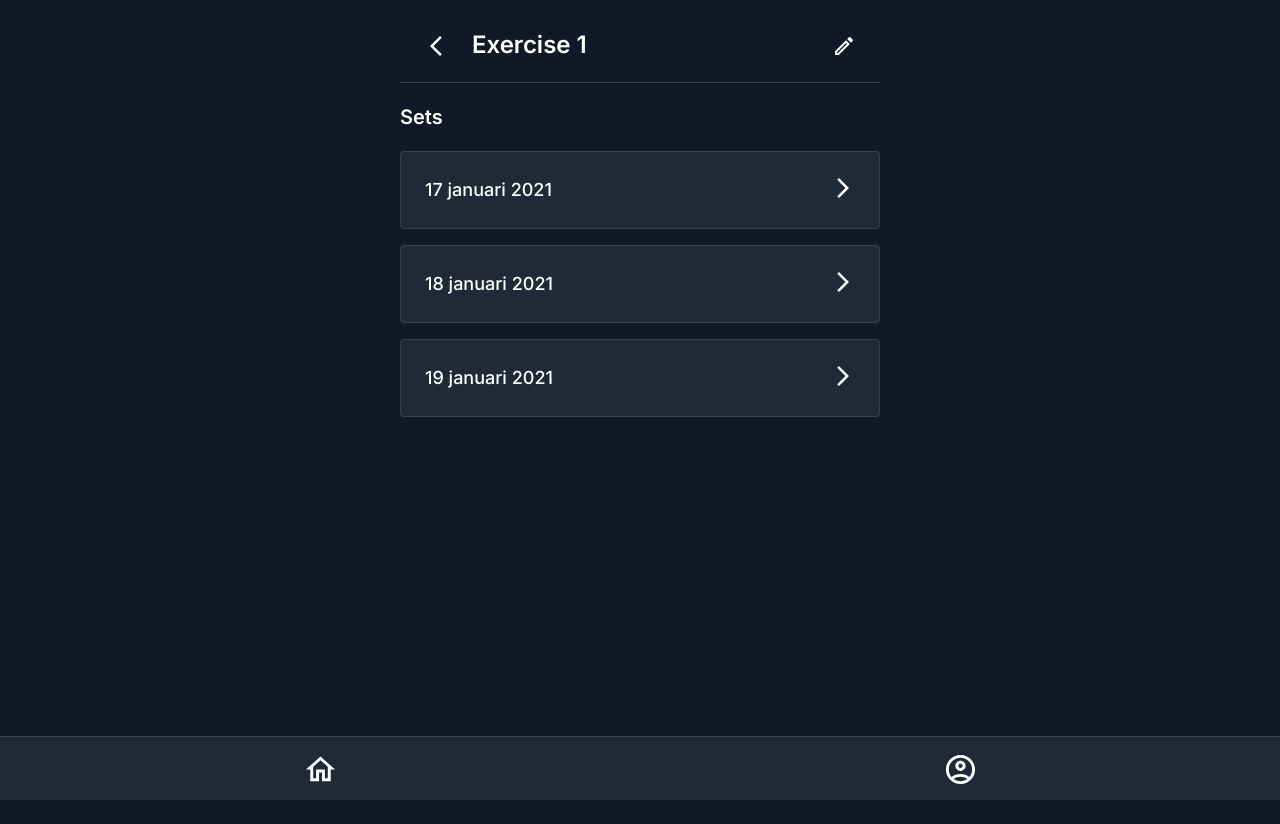
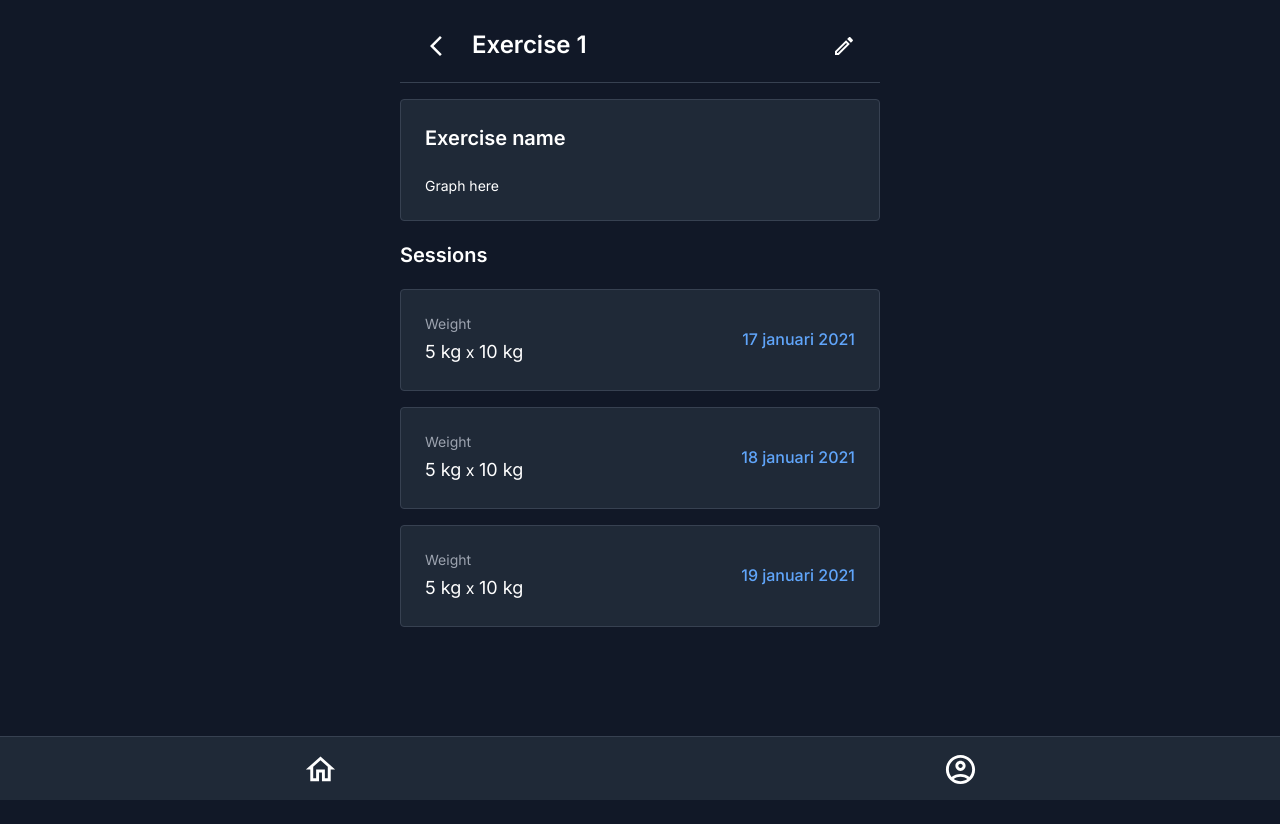
Before and after one commit to Jonathanmeij/Workout-Tracker, a React (Create React App) app in the folder ClientApp/: page /workout/1/1 in a window 1280 px wide. Built offline with nearby package versions, Linux system fonts and the light colour scheme; what react-auth-kit would draw is missing.

Commit message:
added exercise cards

```diff
--- a/ClientApp/src/pages/exercise/ExercisePage.tsx
+++ b/ClientApp/src/pages/exercise/ExercisePage.tsx
@@ -1,5 +1,5 @@
 import TopBar from "../../components/TopBar";
-import { Button, Container } from "../../components/ui";
+import { Box, Button, Card, Container } from "../../components/ui";
 import EditOutlinedIcon from "@mui/icons-material/EditOutlined";
 import { useParams } from "react-router-dom";
 import TitledList from "../../components/TitledList";
@@ -18,14 +18,42 @@ export default function ExercisePage() {
                             <EditOutlinedIcon />
                         </Button>
                     </TopBar>
-                    <TitledList title="Sets" hasAddButton={false}>
+                    <Card className="w-full max-w-lg">
+                        <Box className="flex flex-col justify-center w-full gap-4">
+                            <h2 className="text-xl font-semibold ">Exercise name</h2>
+                            <p className="text-sm">Graph here</p>
+                        </Box>
+                    </Card>
+                    <TitledList title="Sessions" hasAddButton={false}>
                         {sessions.map((session) => (
-                            <TextCard key={session.id}>{session.name}</TextCard>
+                            <SessionTextCard key={session.id} session={session} />
                         ))}
                     </TitledList>
                 </div>
             </Container>
         </div>
+    );
+}
+
+interface Session {
+    id: number;
+    name: string;
+}
+
+function SessionTextCard({ session }: { session: Session }) {
+    return (
+        <Card className="w-full max-w-lg">
+            <Box className="flex items-center justify-between w-full gap-4">
+                <div className="flex flex-col gap-1">
+                    <p className="text-sm text-gray-400">Weight</p>
+                    <h3>
+                        <span className="text-lg ">5 kg</span> x{" "}
+                        <span className="text-lg ">10 kg</span>
+                    </h3>
+                </div>
+                <h2 className="font-medium text-blue-400 text-md">{session.name}</h2>
+            </Box>
+        </Card>
     );
 }
 
```
